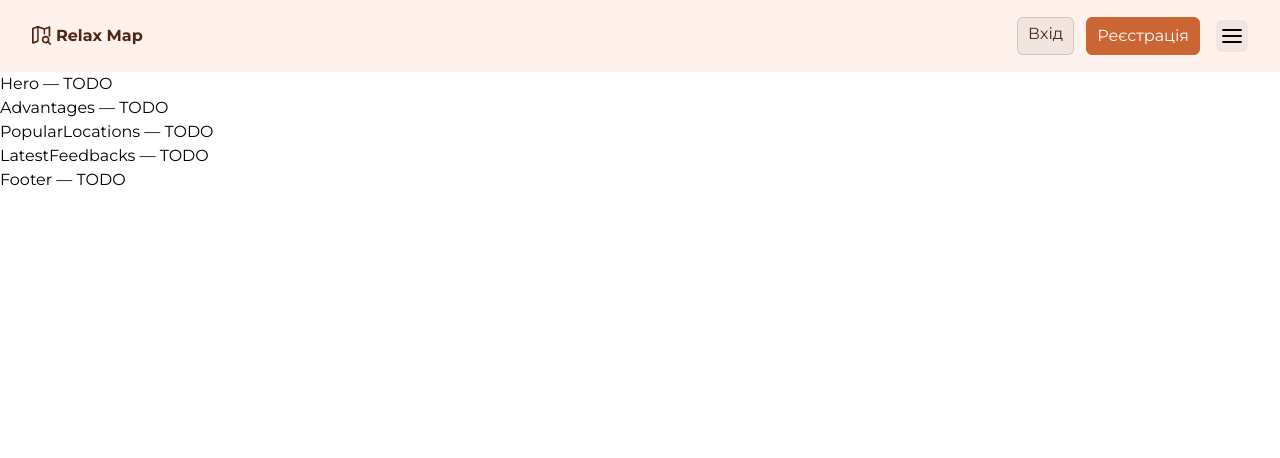
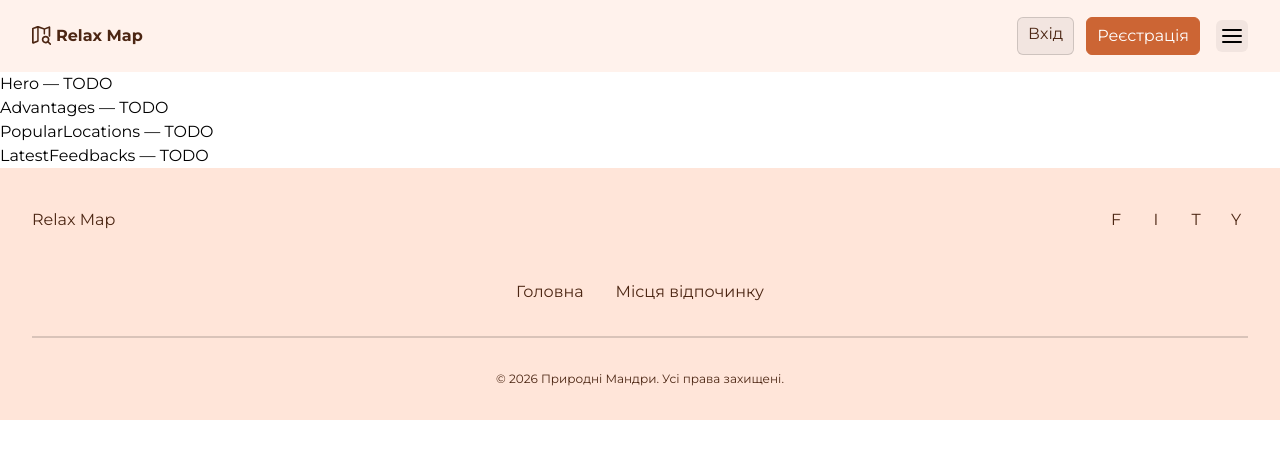
Before and after one commit to GennadiyTsekhmistro/project-GreenWay, a Next.js app: page / in a window 1280 px wide. Shown: the top 458 px of the page. Built offline with nearby package versions, Linux system fonts and the light colour scheme; no server answers.

Commit message:
Add a footer without icons (#19)
* Add a footer without icons

* fix: footer link to /locations

---------

Co-authored-by: Nazarii Lysak <nazarii.lysak@ua.nestle.com>
Co-authored-by: Alex Marynkevych <alexandr.mr253@gmail.com>

```diff
--- a/components/Footer/Footer.module.css
+++ b/components/Footer/Footer.module.css
@@ -1,3 +1,113 @@
-/* Власник: TBD */
 .footer {
+  background-color: var(--color-accent-lighter);
+  padding-top: var(--section-padding-small);
+  padding-bottom: var(--section-padding-small);
+  text-align: center;
+  color: var(--color-text-brown);
 }
+
+.footerContent {
+  display: flex;
+  flex-direction: column;
+  align-items: center;
+}
+
+.logo {
+  margin-bottom: 40px;
+  padding: 8px 0;
+}
+
+.socialList {
+  display: flex;
+  column-gap: 16px;
+  margin-bottom: 40px;
+  padding: 4px 0;
+}
+
+.socialLink {
+  display: block;
+  width: 24px;
+  height: 24px;
+}
+
+.navList {
+  margin-bottom: 24px;
+  row-gap: 16px;
+}
+
+.navLink {
+  line-height: var(--lh-text);
+  display: block;
+  padding: 8px 0;
+}
+
+.divider {
+  display: block;
+  border: var(--border-width) solid var(--color-border);
+  margin-bottom: 32px;
+}
+
+.copyright {
+  font-size: var(--fs-text-small);
+  max-width: 260px;
+  margin: 0 auto;
+}
+
+@media (min-width: 768px) {
+  .logo {
+    margin-bottom: 32px;
+  }
+
+  .footerContent {
+    flex-direction: row;
+    flex-wrap: wrap;
+  }
+
+  .socialList {
+    margin-left: auto;
+    margin-bottom: 32px;
+  }
+
+  .navList {
+    width: 100%;
+    height: 40px;
+    display: flex;
+    justify-content: center;
+    column-gap: var(--page-padding);
+    row-gap: 0;
+  }
+
+  .copyright {
+    max-width: 100%;
+  }
+}
+
+@media (min-width: 1440px) {
+  .footer {
+    padding-top: var(--section-padding-medium);
+    padding-bottom: var(--section-padding-medium);
+  }
+
+  .footerContent {
+    justify-content: space-between;
+    margin-bottom: 24px;
+  }
+
+  .logo {
+    text-align: start;
+    margin: 0;
+    min-width: var(--max-width-xsmall);
+  }
+
+  .socialList {
+    margin: 0;
+  }
+
+  .navList {
+    width: initial;
+    justify-content: flex-end;
+    margin: 0;
+    height: auto;
+    min-width: var(--max-width-xsmall);
+  }
+}
--- a/components/Footer/Footer.tsx
+++ b/components/Footer/Footer.tsx
@@ -2,8 +2,79 @@
 // Лого, соцмережі (нова вкладка), навігація, © з динамічним роком
 // TODO: верстка за макетом у 3 брейкпоінтах; 'use client' додай, якщо потрібні хуки/події
 
+import Link from 'next/link';
 import css from './Footer.module.css';
 
 export default function Footer() {
-  return <div className={css.footer}>Footer — TODO</div>;
+  const currentYear = new Date().getFullYear();
+
+  return (
+    <footer className={css.footer}>
+      <div className="container">
+        <div className={css.footerContent}>
+          <Link className={css.logo} href="/locations" aria-label="Relax Map — головна">
+            Relax Map
+          </Link>
+          <ul className={css.socialList}>
+            <li className={css.socialItem}>
+              <a
+                className={css.socialLink}
+                href="https://www.facebook.com/"
+                target="_blank"
+                rel="noreferrer"
+              >
+                F
+              </a>
+            </li>
+            <li className={css.socialItem}>
+              <a
+                className={css.socialLink}
+                href="https://www.instagram.com/"
+                target="_blank"
+                rel="noreferrer"
+              >
+                I
+              </a>
+            </li>
+            <li className={css.socialItem}>
+              <a
+                className={css.socialLink}
+                href="https://twitter.com/"
+                target="_blank"
+                rel="noreferrer"
+              >
+                T
+              </a>
+            </li>
+            <li className={css.socialItem}>
+              <a
+                className={css.socialLink}
+                href="https://www.youtube.com/"
+                target="_blank"
+                rel="noreferrer"
+              >
+                Y
+              </a>
+            </li>
+          </ul>
+          <ul className={css.navList}>
+            <li className={css.navItem}>
+              <Link className={css.navLink} href="/">
+                Головна
+              </Link>
+            </li>
+            <li className={css.navItem}>
+              <Link className={css.navLink} href="/">
+                Місця відпочинку
+              </Link>
+            </li>
+          </ul>
+        </div>
+        <span className={css.divider} />
+        <p className={css.copyright}>
+          © {currentYear} Природні Мандри. Усі права захищені.
+        </p>
+      </div>
+    </footer>
+  );
 }
```
